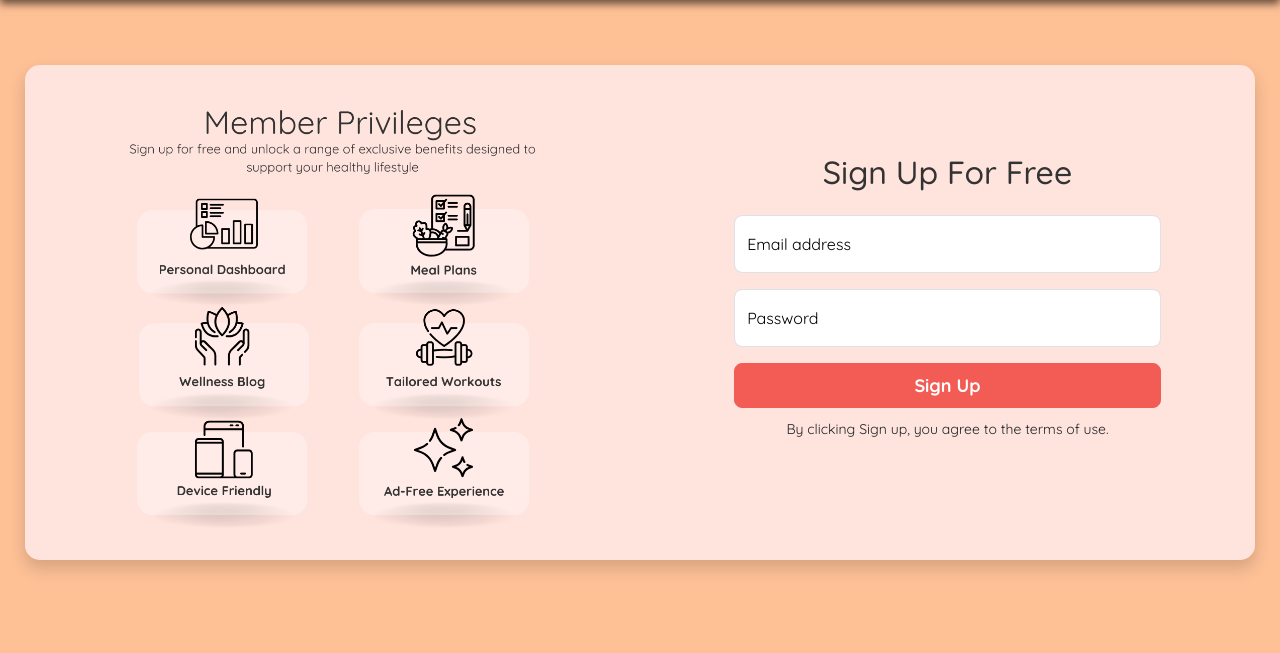
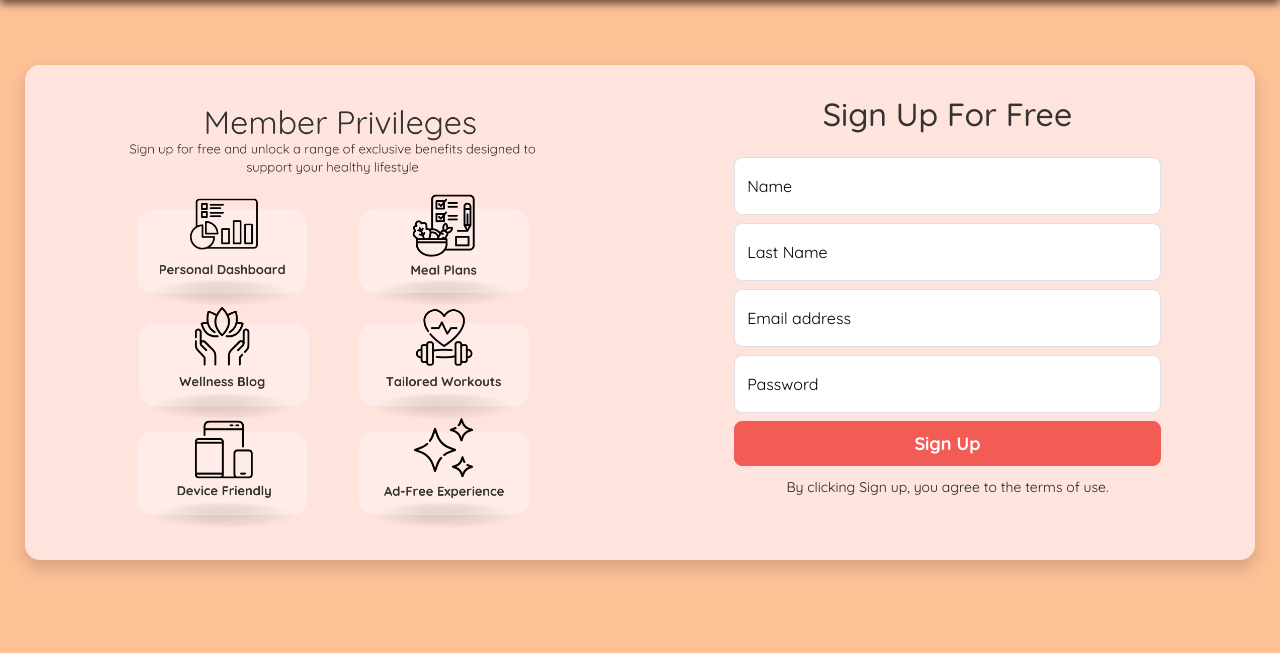
Before and after one commit to emilyryalls/git_final_project, a Flask app: page /signup in a window 1280 px wide. Shown: the part 102-755 px from the top of the page. Run offline with Flask 3, Linux system fonts and the light colour scheme.

Commit message:
Updated membershio page to include new inputs in the form

```diff
--- a/application/templates/membership.html
+++ b/application/templates/membership.html
@@ -68,7 +68,15 @@
                 </div>
                 <div class="modal-body p-5 pt-0">
                     <form class="" action="signup" method="POST">
-                        <div class="form-floating mb-3">
+                        <div class="form-floating mb-2">
+                            <input type="text" class="form-control rounded-3" id="userName" name="userName" placeholder="Name">
+                            <label for="userName">Name</label>
+                        </div>
+                        <div class="form-floating mb-2">
+                            <input type="text" class="form-control rounded-3" id="userLastname" name="userLastname" placeholder="Lastname">
+                            <label for="userLastname">Last Name</label>
+                        </div>
+                        <div class="form-floating mb-2">
                             <input type="email" class="form-control rounded-3" id="userEmail" name="userEmail" placeholder="name@example.com">
                             <label for="userEmail">Email address</label>
                         </div>
@@ -77,7 +85,7 @@
                                 {{ message_email_exist }}
                             </div>
                         {% endif %}
-                        <div class="form-floating mb-3">
+                        <div class="form-floating mb-2">
                             <input type="password" class="form-control rounded-3" id="userPassword" name="userPassword" placeholder="Password">
                             <label for="userPassword">Password</label>
                         </div>
```
